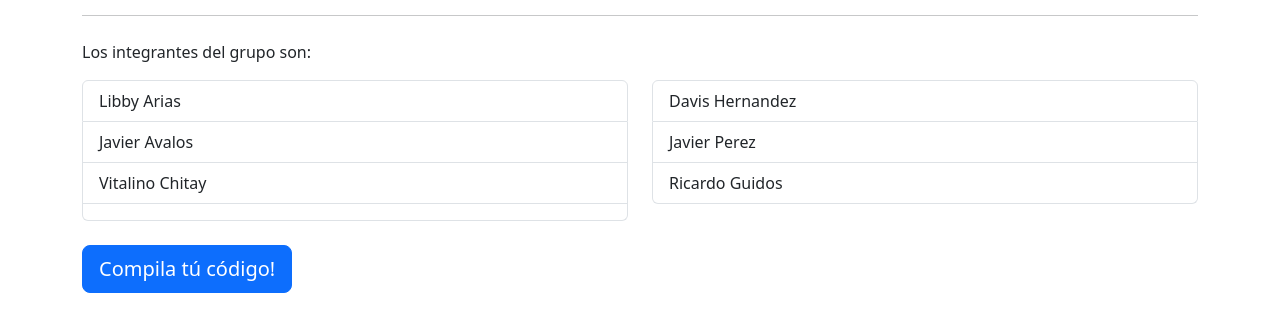
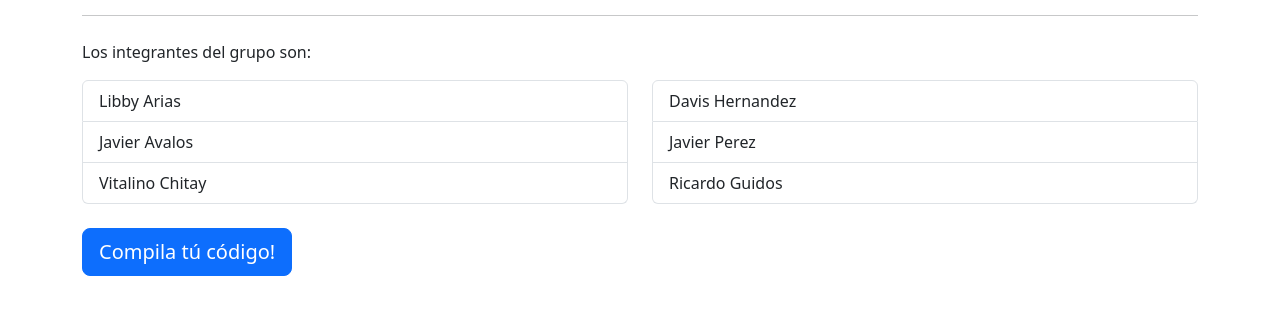
Before and after one commit to jaivalos-dev/Analizador-l-xico-y-sint-ctico, a Django app: page / in a window 1280 px wide. Shown: the part 218-550 px from the top of the page. Run offline with Django 5.2, Linux system fonts and the light colour scheme; some libraries are stand-ins or nearby versions.

Commit message:
Update home.html

```diff
--- a/myapp/templates/home.html
+++ b/myapp/templates/home.html
@@ -16,7 +16,6 @@
                 <li class="list-group-item">Libby Arias</li>
                 <li class="list-group-item">Javier Avalos</li>
                 <li class="list-group-item">Vitalino Chitay</li>
-                <li class="list-group-item"></li>
             </ul>
         </div>
         <div class="col-md-6">
```
